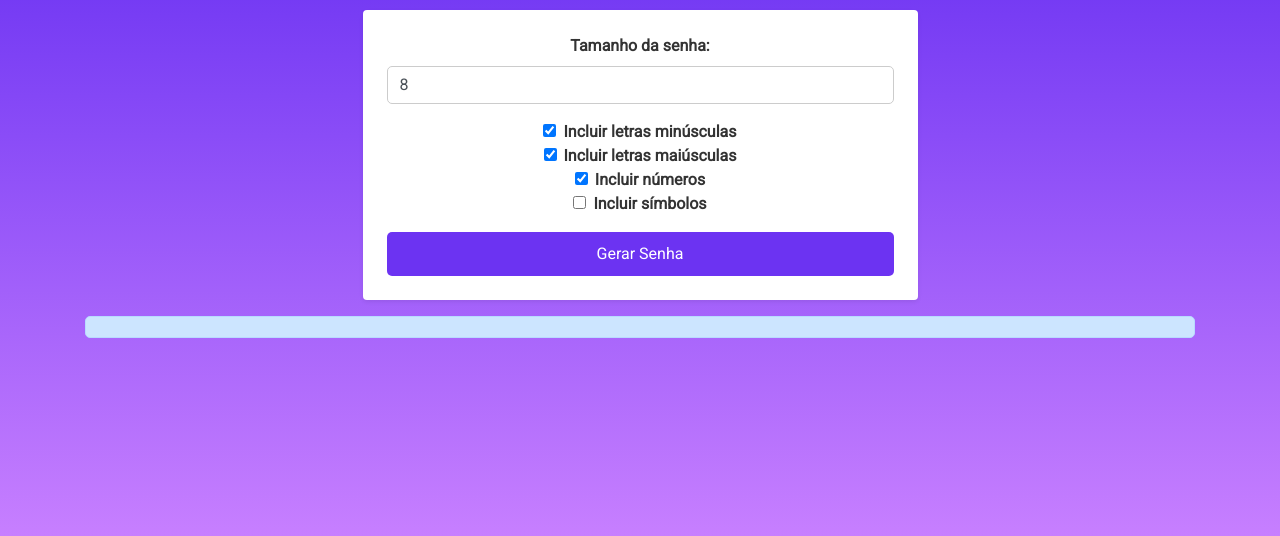
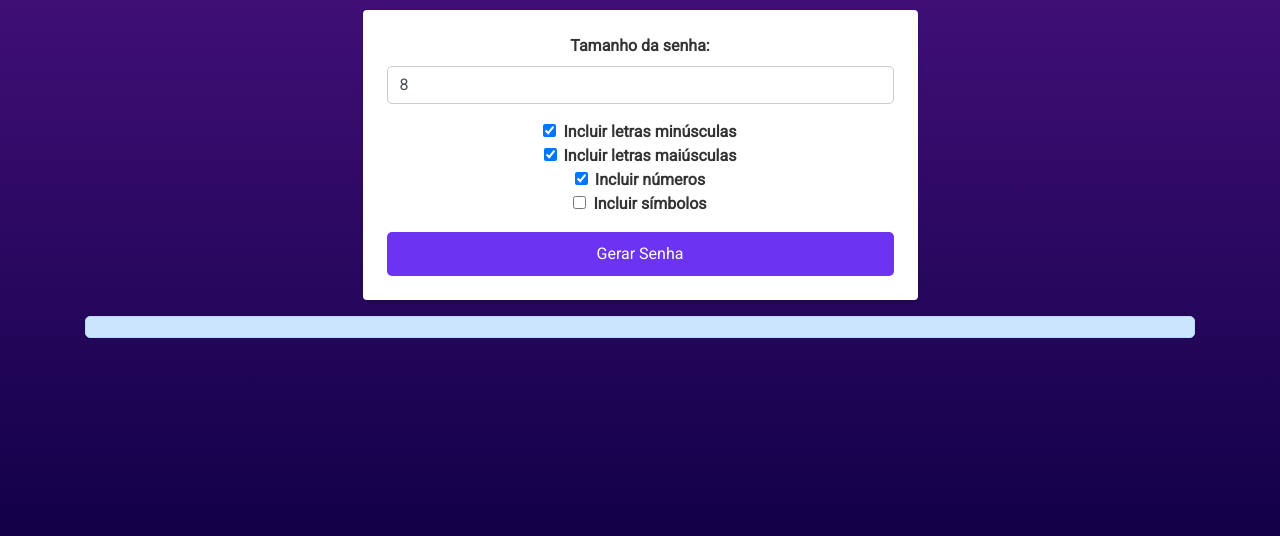
Before and after one commit to IanOliveiraSilva/Gerador-de-senhas, a plain HTML site: page index.html in a window 1280 px wide. Shown: the part 264-800 px from the top of the page. Drawn offline with nearby package versions, Linux system fonts and the light colour scheme.

Commit message:
Changing background color

```diff
--- a/style.css
+++ b/style.css
@@ -6,7 +6,7 @@
 
 body {
     font-family: 'Roboto', sans-serif;
-    background: linear-gradient(to bottom, #4d19ee, #6c33f2, #8a4cf7, #a966fb, #c77fff);
+    background: linear-gradient(to bottom, #56168c, #45117b, #340b6a, #230659, #120048);
     padding: 20px;
     color: #ffffff;
 }
```
Also changed, not shown: index.html (+1 -0 lines).
